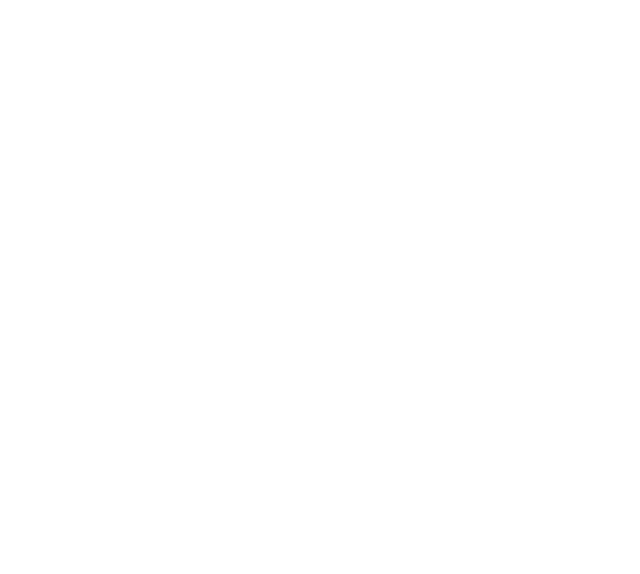
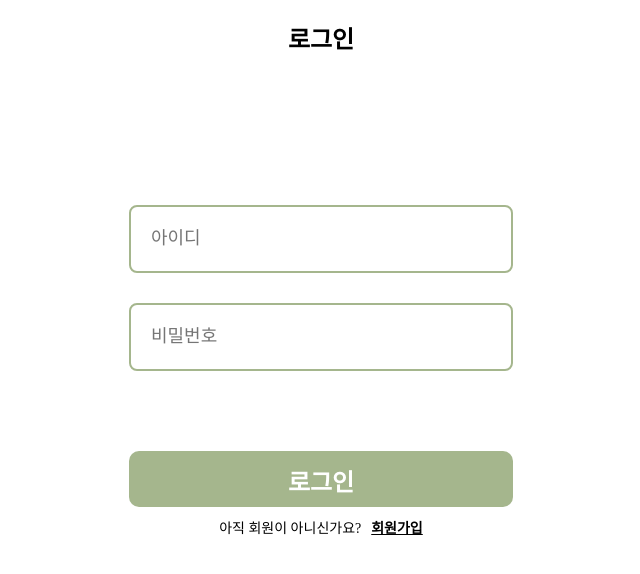
Before and after one commit to onesilver04/COKOTHON_2024, a React (Create React App) app: page /loginSecond in a window 1280 px wide. Before the commit this address had no page. Shown: the top 574 px of the page, without its empty margins (319-959 px from the left). Built offline with nearby package versions, Linux system fonts and the light colour scheme; the HTML template or start-up script is replaced by a standard one.

Commit message:
Feat: 아이디, 패스워드 입력 페이지

```diff
--- a/src/App.js
+++ b/src/App.js
@@ -4,6 +4,7 @@
 import Main from "./pages/Main/mainPage";
 import SplashScreen from "./pages/SplashScreen/splashScreen";
 import Login from "./pages/Login/login";
+import LoginSecond from "./pages/Login/loginSecond";
 
 const App = () => {
   return (
@@ -14,6 +15,7 @@
           <Route path="/main" element={<Main />} />
           <Route path="/" element={<SplashScreen />} />
           <Route path="/login" element={<Login />} />
+          <Route path="/loginSecond" element={<LoginSecond />} />
         </Routes>
       </BrowserRouter>
     </div>
--- a/src/pages/Login/login.js
+++ b/src/pages/Login/login.js
@@ -1,4 +1,5 @@
 import styled from "styled-components";
+import { useNavigate } from "react-router-dom";
 
 const Container = styled.div`
   display: flex;
@@ -36,35 +37,36 @@
   cursor: pointer;
   transition:
     background-color 0.3s ease,
-    transform 0.1s ease; /* 버튼 색상과 크기 변화의 트랜지션 효과 */
+    transform 0.1s ease;
 
   &:hover {
-    background-color: #8fa47d; /* 마우스를 올렸을 때 버튼 색 변경 */
+    background-color: #8fa47d;
   }
 
   &:active {
-    transform: scale(0.95); /* 클릭 시 버튼이 살짝 작아지는 효과 */
-    background-color: #7b8f6c; /* 클릭 시 버튼 색 변경 */
+    transform: scale(0.95);
+    background-color: #7b8f6c;
   }
 `;
 
 const Login = () => {
+  const navigate = useNavigate(); // useNavigate 훅 사용
+
+  const handleButtonClick = () => {
+    navigate("/loginSecond"); // loginSecond 페이지로 이동
+  };
+
   return (
-    <div>
     <Container>
       <Text>
-          세상을 향한 종합적 성장
-          {" "}
-          <br />
+        세상을 향한 종합적 성장 <br />
         대학생 어휘 완성하기
       </Text>
       <Title>세종대완</Title>
       <Text>함께 시작해볼까요?</Text>
-        <LoginButton>시작하기</LoginButton>
-        {" "}
-        {/* 시작하기 버튼 추가 */}
+      <LoginButton onClick={handleButtonClick}>시작하기</LoginButton>{" "}
+      {/* 클릭 이벤트 추가 */}
     </Container>
-    </div>
   );
 };
 
--- /dev/null
+++ b/src/pages/Login/loginSecond.js
@@ -0,0 +1,131 @@
+import { useState } from "react";
+import styled from "styled-components";
+import Header from "../../components/Header";
+
+const Container = styled.div`
+  display: flex;
+  flex-direction: column;
+  align-items: center;
+  padding-top: 130px;
+`;
+
+const InputContainer = styled.div`
+  display: flex;
+  align-items: center;
+  position: relative;
+  margin-bottom: 30px;
+`;
+
+const Input = styled.input`
+  width: 320px;
+  height: 40px;
+  padding: 12px 40px 12px 20px; /* 삭제 버튼 공간을 위해 오른쪽 패딩 추가 */
+  font-size: 18px;
+  border-radius: 8px;
+  border: 2px solid #a5b68d;
+  outline: none;
+  &:focus {
+    border-color: #8fa47d;
+  }
+`;
+
+const ClearButton = styled.button`
+  position: absolute;
+  right: 10px; /* 입력 필드 안에서 삭제 버튼 위치 조정 */
+  background-color: transparent;
+  border: none;
+  font-size: 24px; /* 엑스 버튼 크기 조정 */
+  cursor: pointer;
+  color: red;
+  opacity: 70%;
+
+  &:hover {
+    color: #7b8f6c;
+  }
+`;
+
+const LoginButton = styled.button`
+  background-color: #a5b68d;
+  margin-top: 50px;
+  width: 384px;
+  height: 56px;
+  color: white;
+  font-size: 24px;
+  font-weight: 600;
+  border: none;
+  border-radius: 10px;
+  padding: 12px 24px;
+  cursor: pointer;
+  transition:
+    background-color 0.3s ease,
+    transform 0.1s ease;
+
+  &:hover {
+    background-color: #8fa47d;
+  }
+
+  &:active {
+    transform: scale(0.95);
+    background-color: #7b8f6c;
+  }
+`;
+
+const TextContainer = styled.div`
+  display: flex;
+`;
+
+const Text = styled.div`
+  text-align: center;
+  font-size: 14px;
+  padding-top: 10px;
+  padding-right: 10px;
+`;
+
+const BoldText = styled.div`
+  text-align: center;
+  font-size: 14px;
+  font-weight: 700;
+  padding-top: 10px;
+  text-decoration-line: underline;
+`;
+
+const LoginSecond = () => {
+  const [username, setUsername] = useState("");
+  const [password, setPassword] = useState("");
+
+  const clearUsername = () => setUsername("");
+  const clearPassword = () => setPassword("");
+
+  return (
+    <div>
+      <Header title="로그인" />
+      <Container>
+        <InputContainer>
+          <Input
+            type="text"
+            placeholder="아이디"
+            value={username}
+            onChange={(e) => setUsername(e.target.value)}
+          />
+          {username && <ClearButton onClick={clearUsername}>×</ClearButton>}
+        </InputContainer>
+        <InputContainer>
+          <Input
+            type="password"
+            placeholder="비밀번호"
+            value={password}
+            onChange={(e) => setPassword(e.target.value)}
+          />
+          {password && <ClearButton onClick={clearPassword}>×</ClearButton>}
+        </InputContainer>
+        <LoginButton>로그인</LoginButton>
+        <TextContainer>
+          <Text>아직 회원이 아니신가요?</Text>
+          <BoldText>회원가입</BoldText>
+        </TextContainer>
+      </Container>
+    </div>
+  );
+};
+
+export default LoginSecond;
```
Lines whose indentation alone changed are shown as unchanged.
